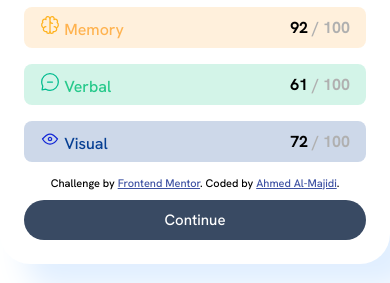
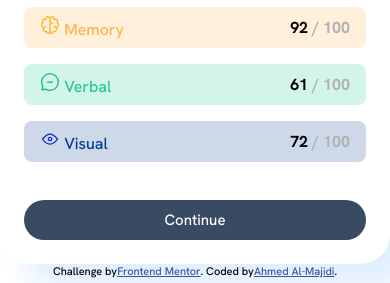
Before and after one commit to AhmedAl-Majidi/results-summary-component-main, a plain HTML site: page index.html in a window 390 px wide. Shown: the part 561-844 px from the top of the page. Drawn offline with Linux system fonts and the light colour scheme; files that its build step writes are made by us from their sources.

Commit message:
Update style.css

```diff
--- a/css/style.css
+++ b/css/style.css
@@ -55,7 +55,7 @@ body {
   justify-content: center;
   align-items: center;
   flex-direction: column;
-  height: 100vh;
+  /* height: 100vh; */
 }
 
 main {
@@ -254,17 +254,13 @@ main {
   body {
     height: 100%;
     width: 100%;
-    /* height: 375px;
-    width: 375px; */
   }
   main {
     display: flex;
     flex-direction: column;
     justify-content: center;
     align-items: center;
-    width: 375px;
     width: 100%;
-    height: 643px;
   }
 
   /* result-section */
@@ -277,4 +273,9 @@ main {
   .summary-section {
     width: 100%;
   }
+  .attribution {
+    font-size: 11px;
+    text-align: center;
+    display: flex;
+  }
 }
```
